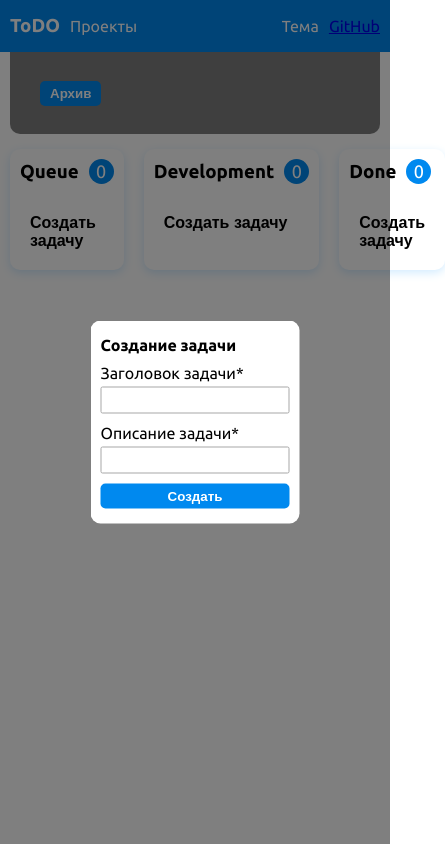
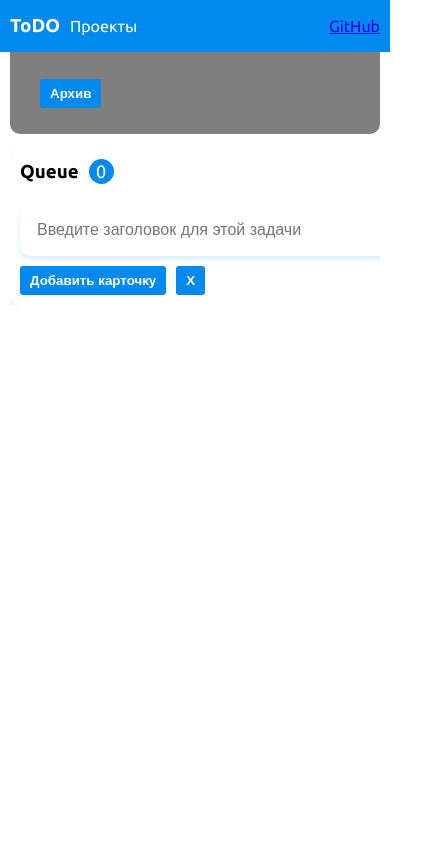
Before and after one commit to NineSirius/todo-react, a React (Create React App) app: page /projects/1 in a window 390 px wide. Both pictures are taken after a click on the button "Создать задачу". Shown: the whole page, 445 px wide, since content can reach past the window. Built offline with nearby package versions, Linux system fonts and the light colour scheme.

Commit message:
fix bugs and create CreateTaskCard component

```diff
--- a/package.json
+++ b/package.json
@@ -15,9 +15,11 @@
         "react": "^18.2.0",
         "react-beautiful-dnd": "^13.1.1",
         "react-dom": "^18.2.0",
+        "react-markdown": "^9.0.0",
         "react-quill": "^2.0.0",
         "react-router-dom": "^6.16.0",
         "react-scripts": "5.0.1",
+        "rehype-raw": "^7.0.0",
         "sass": "^1.68.0",
         "typescript": "^4.9.5",
         "web-vitals": "^2.1.4"
--- a/src/components/Navbar/index.tsx
+++ b/src/components/Navbar/index.tsx
@@ -15,10 +15,10 @@ export const Navbar = () => {
                 </div>
 
                 <div className={styles.right}>
-                    <Menu title={<span>Тема</span>}>
+                    {/* <Menu title={<span>Тема</span>}>
                         <MenuItem onClick={() => alert('soon')}>Светлая</MenuItem>
                         <MenuItem onClick={() => alert('soon')}>Тёмная</MenuItem>
-                    </Menu>
+                    </Menu> */}
                     <Link to="/">GitHub</Link>
                 </div>
             </div>
--- a/src/components/UI/Button/Button.module.sass
+++ b/src/components/UI/Button/Button.module.sass
@@ -1,7 +1,7 @@
 .button
   height: max-content
-  padding: 5px 10px
-  border-radius: 5px
+  padding: 7px 10px
+  border-radius: 3px
   border: unset
   outline: unset
   background: var(--primary)
@@ -12,3 +12,14 @@
   &:hover
     cursor: pointer
     background: var(--primary-hover)
+
+  &.default
+    background: #091E420F
+    color: #525252
+
+    &:hover
+      background: #d0d4db
+
+  &.error
+    background: var(--error-color)
+    color: #580000
--- a/src/components/UI/Button/index.tsx
+++ b/src/components/UI/Button/index.tsx
@@ -5,7 +5,7 @@ interface ButtonProps {
     children: React.ReactNode
     onClick?: () => void
     className?: string
-    variant?: 'primary' | 'warning' | 'success' | 'error'
+    variant?: 'primary' | 'warning' | 'success' | 'error' | 'default'
 }
 
 export const Button: React.FC<ButtonProps> = ({
--- a/src/components/UI/Modal/Modal.module.sass
+++ b/src/components/UI/Modal/Modal.module.sass
@@ -1,17 +1,20 @@
 .modal
-  min-width: 25%
+  max-width: 570px
+  max-height: 100vh
   position: fixed
   top: 50%
   left: 50%
   transform: translate(-50%, -50%) scale(0.8)
-  background: #fff
+  background: #f1f2f4
   visibility: hidden
   opacity: 0
   transition: .2s
-  will-change: transform
   border-radius: 10px
   padding: 15px 10px
   z-index: 11
+  overflow-y: auto
+  color: var(--modal-text-color) !important
+  text-align: left
 
   &.active
     visibility: visible
--- a/src/containers/HomePage/index.tsx
+++ b/src/containers/HomePage/index.tsx
@@ -217,6 +217,10 @@ export const HomePage = () => {
                             bg={projects[deleteProjectIndex].bg}
                         />
                     )}
+                    <p>Этот проект удалится навсегда, без возможности возврата. </p>
+                    <p>
+                        <strong>Отмена невозможна</strong>
+                    </p>
 
                     <div className={styles.buttons}>
                         <button onClick={() => setDeleteConfirmModal(false)}>Отменить</button>
--- /dev/null
+++ b/src/containers/ProjectPage/CreateTaskCard.tsx
@@ -0,0 +1,42 @@
+import React, { useRef, useState, useEffect } from 'react'
+import styles from './ProjectPage.module.sass'
+import { Button } from 'components/UI/Button'
+
+interface createTaskCardProps {
+    createTaskFoo: (column: string, title: string, description?: string) => void
+    cancel: () => void
+    column: string
+}
+
+export const CreateTaskCard: React.FC<createTaskCardProps> = ({
+    createTaskFoo,
+    cancel,
+    column,
+}): JSX.Element => {
+    const [taskTitle, setTaskTitle] = useState<string>('')
+
+    return (
+        <>
+            <div className={styles.taskCard}>
+                <input
+                    type="text"
+                    placeholder="Введите заголовок для этой задачи"
+                    onChange={(e: React.ChangeEvent<HTMLInputElement>) =>
+                        setTaskTitle(e.target.value)
+                    }
+                />
+            </div>
+            <div style={{ marginTop: 10, display: 'flex', alignItems: 'center', gap: 10 }}>
+                <Button
+                    onClick={() => {
+                        createTaskFoo(column, taskTitle)
+                        cancel()
+                    }}
+                >
+                    Добавить карточку
+                </Button>
+                <Button onClick={cancel}>X</Button>
+            </div>
+        </>
+    )
+}
--- a/src/containers/ProjectPage/ProjectPage.module.sass
+++ b/src/containers/ProjectPage/ProjectPage.module.sass
@@ -1,3 +1,8 @@
+// Переменные
+$primary-color: var(--primary)
+$task-column-bg: var(--task-column-bg)
+$task-card-bg: var(--task-card-bg)
+
 .projectTitle
   display: flex
   align-items: center
@@ -37,13 +42,15 @@
   margin-top: 15px
   display: grid
   grid-template-columns: repeat(3, 1fr)
+  overflow-x: auto
   gap: 20px
 
 .column
+  min-width: 405px
   display: flex
   flex-direction: column
   gap: 10px
-  background: var(--task-column-bg)
+  background: $task-column-bg
   padding: 10px
   border-radius: 10px
   box-shadow: 0px 3px 10px #d3ecff
@@ -62,7 +69,7 @@
       border-radius: 50%
       font-size: 1.125rem
       color: #fff
-      background: var(--primary)
+      background: $primary-color
 
   &_tasks
     display: flex
@@ -78,18 +85,24 @@
     font-weight: 600
     padding: 10px
     border-radius: 5px
-    transition: .2s
+    transition: 0.2s
 
     &:hover
       cursor: pointer
       background: #f5f5f5
 
-.task_card
+.taskCard
   width: 100%
   padding: 12px
   border-radius: 10px
-  background: var(--task-card-bg)
+  background: $task-card-bg
   box-shadow: 0px 3px 5px #d3ecff
+
+  input
+    border: none
+    background: none
+    width: 100%
+    font-size: 16px
 
   .title_wrap
     display: flex
@@ -97,20 +110,14 @@
     justify-content: space-between
 
 .taskInfo
-  max-width: 570px
-  width: 80vw
+  min-width: 550px
+  width: 100%
   display: flex
   flex-direction: column
-  gap: 5px
   padding: 5px 10px
 
-  & p
-    padding: 0 5px
-
-    .taskInfo_taskNumber
-      font-weight: 700
-
   &_titleWrap
+    margin-top: 5px
     display: flex
 
   &_title
@@ -119,10 +126,50 @@
     outline: none
     padding: 5px
     font-weight: 700
+    background: none
     width: 100%
 
     &:focus
-      outline: 2px solid #333
+
+  &_layout
+    margin-top: 15px
+    display: flex
+    gap: 20px
+
+  &_content
+    width: 70%
+    display: flex
+    flex-direction: column
+    gap: 5px
+
+    p
+      padding: 0 5px
+
+      .taskInfo_taskNumber
+        font-weight: 700
+
+  &_controls
+    width: 30%
+    display: flex
+    flex-direction: column
+    gap: 10px
+
+    &__column
+      display: flex
+      width: 100%
+      flex-direction: column
+      gap: 5px
+
+  @media screen and (max-width: 870px)
+    min-width: unset
+    &_layout
+      flex-direction: column
+
+    &_content
+      width: 100%
+
+    &_controls
+      width: 100%
 
   &_info
     list-style: none
@@ -135,7 +182,19 @@
     display: flex
     flex-direction: column
     padding: 0 5px
-    gap: 5px
+    gap: 15px
+
+    .description
+      max-width: 100%
+
+      p
+        line-height: 150%
+
+    .editor_controls
+      margin-top: 10px
+      display: flex
+      align-items: center
+      gap: 10px
 
 .createTaskForm
   display: flex
@@ -145,10 +204,4 @@
   label
     display: flex
     flex-direction: column
-    gap: 5px
-
-.taskInfo_controls
-  display: flex
-  align-items: center
-  gap: 10px
-  padding: 0 5px
+    gap: 5
--- a/src/containers/ProjectPage/TaskCard.tsx
+++ b/src/containers/ProjectPage/TaskCard.tsx
@@ -19,10 +19,10 @@ export const TaskCard: React.FC<TaskCardProps> = ({ title, id, index, onClick })
                         ref={provided.innerRef}
                         {...provided.dragHandleProps}
                         {...provided.draggableProps}
-                        className={styles.task_card}
+                        className={styles.taskCard}
                         onClick={() => onClick(id)}
                     >
-                        <div className={styles.title_wrap}>{title}</div>
+                        <div className={styles.titleWrap}>{title}</div>
                     </div>
                 )}
             </Draggable>
--- a/src/containers/ProjectPage/TaskColumn.tsx
+++ b/src/containers/ProjectPage/TaskColumn.tsx
@@ -1,10 +1,11 @@
-import React, { useState } from 'react'
+import React, { useState, useRef, useEffect } from 'react'
 import { Droppable } from 'react-beautiful-dnd'
 import { TaskT } from 'types/TaskT'
 import { TaskCard } from './TaskCard'
 import styles from './ProjectPage.module.sass'
 import { Modal } from 'components/UI/Modal'
 import { Button } from 'components/UI/Button'
+import { CreateTaskCard } from './CreateTaskCard'
 
 interface TaskColumnProps {
     title: string
@@ -21,20 +22,29 @@ export const TaskColumn: React.FC<TaskColumnProps> = ({
     createTaskFoo,
     openTaskInfoModal,
 }): JSX.Element => {
-    const [taskTitle, setTaskTitle] = useState('')
-    const [taskDescription, setTaskDescription] = useState('')
     const [createTaskModal, setCreateTaskModal] = useState(false)
     const [tasksLength, setTaskLength] = useState<number>(0)
 
-    const toggleCreateTaskModal = () => setCreateTaskModal(!createTaskModal)
+    const createTaskRef = useRef<any>(null)
 
-    const createTaskSubmit = (e: React.FormEvent<HTMLFormElement>) => {
-        e.preventDefault()
-        if (taskTitle !== '') {
-            createTaskFoo(droppableId, taskTitle, taskDescription)
+    const handleClickOutside = (event: MouseEvent) => {
+        if (createTaskRef.current && !createTaskRef.current.contains(event.target as Node)) {
             setCreateTaskModal(false)
         }
     }
+
+    const handleCreateTaskClick = (e: React.MouseEvent<HTMLButtonElement>) => {
+        e.stopPropagation()
+        setCreateTaskModal(true)
+    }
+
+    useEffect(() => {
+        document.addEventListener('click', handleClickOutside)
+
+        return () => {
+            document.removeEventListener('click', handleClickOutside)
+        }
+    }, [])
 
     return (
         <>
@@ -68,12 +78,26 @@ export const TaskColumn: React.FC<TaskColumnProps> = ({
                         </div>
                     )}
                 </Droppable>
-                <button onClick={toggleCreateTaskModal} className={styles.createTask_button}>
-                    Создать задачу
-                </button>
+
+                <div ref={createTaskRef} id={`${droppableId}-createTaskRef`}>
+                    {createTaskModal ? (
+                        <CreateTaskCard
+                            createTaskFoo={createTaskFoo}
+                            cancel={() => setCreateTaskModal(false)}
+                            column={droppableId}
+                        />
+                    ) : (
+                        <button
+                            onClick={handleCreateTaskClick}
+                            className={styles.createTask_button}
+                        >
+                            Создать задачу
+                        </button>
+                    )}
+                </div>
             </div>
 
-            <Modal show={createTaskModal} onClose={toggleCreateTaskModal}>
+            {/* <Modal show={createTaskModal} onClose={toggleCreateTaskModal}>
                 <form onSubmit={createTaskSubmit} className={styles.createTaskForm}>
                     <h4>Создание задачи</h4>
 
@@ -100,7 +124,7 @@ export const TaskColumn: React.FC<TaskColumnProps> = ({
 
                     <Button>Создать</Button>
                 </form>
-            </Modal>
+            </Modal> */}
         </>
     )
 }
--- a/src/styles/variables.sass
+++ b/src/styles/variables.sass
@@ -3,11 +3,14 @@ body
   --navbar-bg: #0089ef
   --nav-link-color: #fff
   --primary: #0089ef
+  --error-color: #c51717
   --primary-hover: #026cbd
 
   --text-color: #fff
   --card-title-color: #e7e7e7
 
+  --modal-text-color: rgb(68, 84, 111)
+
   --border-color: #a7a7a7
 
   --task-column-bg: #fff
```
Also changed, not shown: src/containers/ProjectPage/index.tsx (+79 -30 lines), 1 other file (tests, documents, lock files or other folders).
